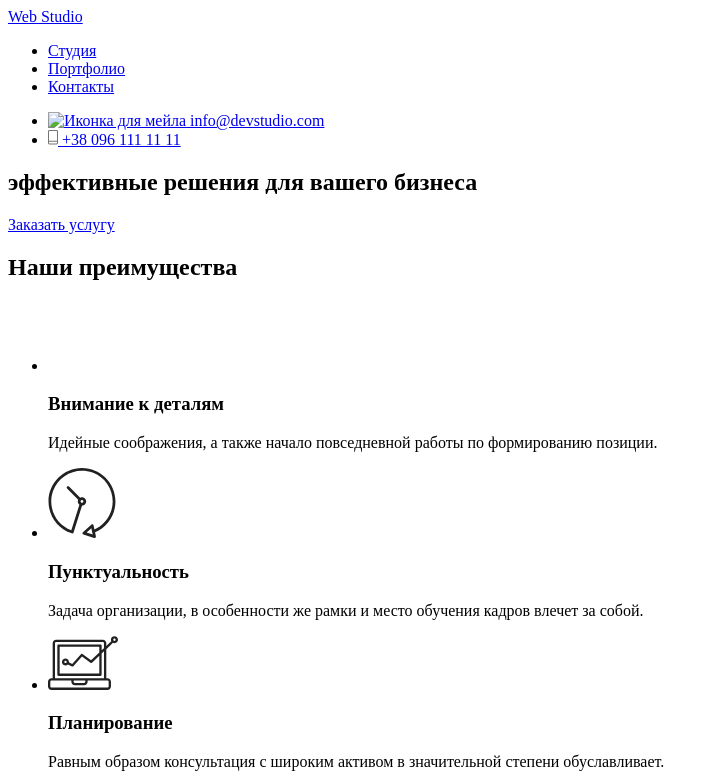
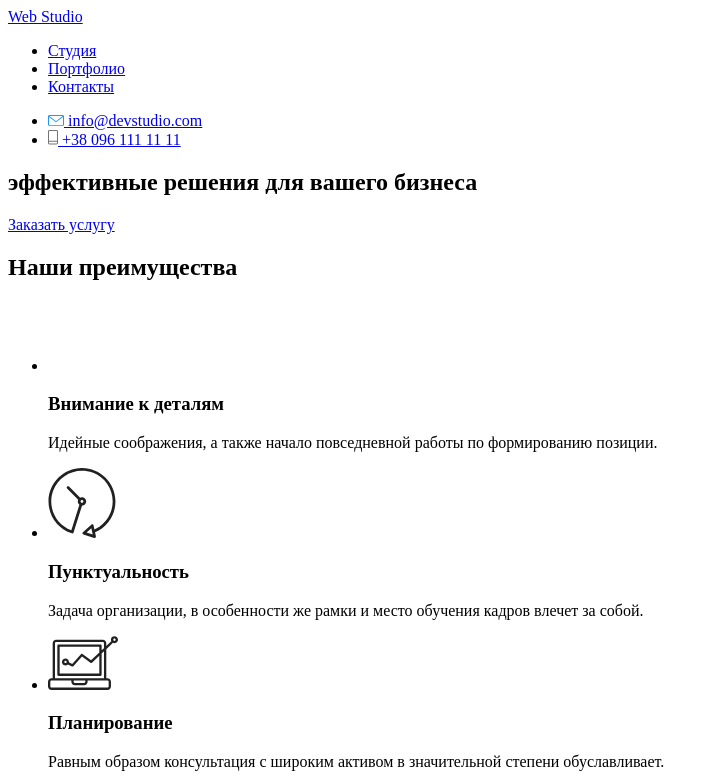
Before and after one commit to ViktoriiaBaraniuk/goit-markup-hw-01, a plain HTML site: page index.html in a window 1280 px wide. Shown: the top 784 px of the page, without its empty margins (0-719 px from the left). Drawn offline with Linux system fonts and the light colour scheme; the site is published under a folder, as on GitHub Pages, so addresses that start at the root find nothing.

Commit message:
Изменяет иконку мейла

```diff
--- a/index.html
+++ b/index.html
@@ -19,7 +19,7 @@
       <ul>
         <li>
           <a href="mailto:info@devstudio.com">
-            <img src="/images/envelope.svg" alt="Иконка для мейла" />
+            <img src="./images/envelope.svg" alt="Иконка для мейла" />
             info@devstudio.com</a
           >
         </li>
```
